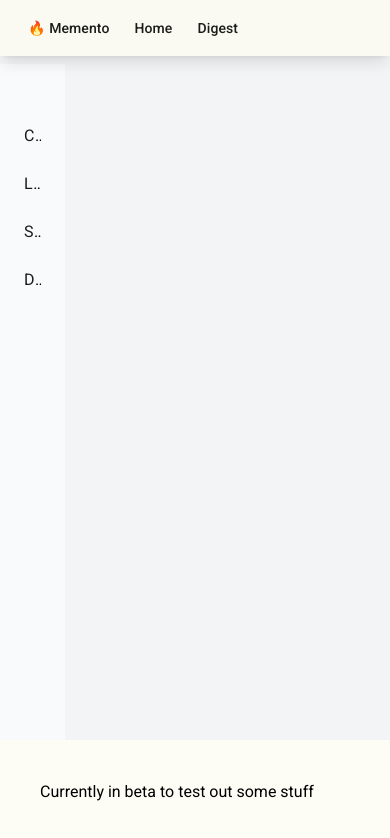
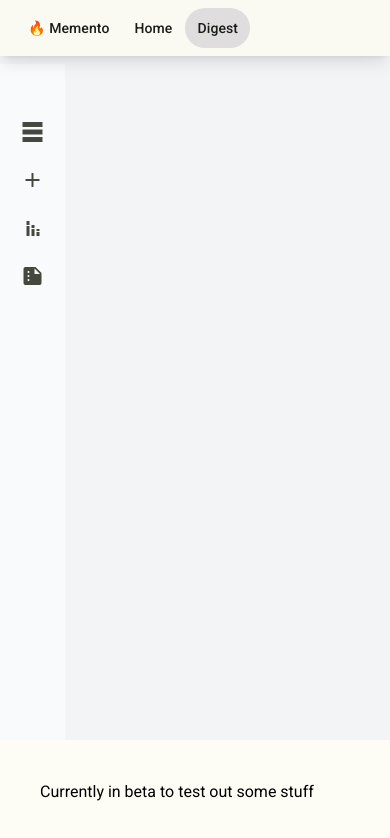
Before and after one commit to PasNinii/hostiles-workspace, an Angular app: page /digest in a window 390 px wide. Shown: the top 838 px of the page. Built offline with nearby package versions, Linux system fonts and the light colour scheme.

Commit message:
small display

```diff
--- a/projects/memento/src/app/app.routes.ts
+++ b/projects/memento/src/app/app.routes.ts
@@ -2,9 +2,14 @@ import { Routes } from '@angular/router';
 
 export const routes: Routes = [
   { path: '', pathMatch: 'full', redirectTo: 'home' },
-  { path: 'home', loadChildren: () => import('./feature/home/home.routes') },
   {
-    path: '',
+    path: 'home',
+    title: 'Home',
+    loadChildren: () => import('./feature/home/home.routes'),
+  },
+  {
+    path: 'digest',
+    title: 'Digest',
     loadChildren: () => import('./feature/digest/digest.routes'),
   },
   { path: '**', redirectTo: '' },
--- a/projects/memento/src/app/feature/digest/digest.routes.ts
+++ b/projects/memento/src/app/feature/digest/digest.routes.ts
@@ -1,25 +1,35 @@
-import { Routes } from '@angular/router';
+import { Route } from '@angular/router';
 import { DigestComponent } from './digest.components';
 
-export default <Routes>[
+export type ExtendedRoute = Route & { icon?: string };
+
+export default <ExtendedRoute[]>[
   {
-    path: 'digest',
+    path: '',
     component: DigestComponent,
-    children: [
+    children: <ExtendedRoute>[
       {
         path: 'digest-list',
+        title: 'List',
+        icon: 'table_rows',
         loadChildren: () => import('./digest-list/digest-list.routes'),
       },
       {
         path: 'digest-create',
+        title: 'Create',
+        icon: 'add',
         loadChildren: () => import('./digest-create/digest-create.routes'),
       },
       {
         path: 'digest-stat',
+        title: 'Stat',
+        icon: 'stacked_bar_chart',
         loadChildren: () => import('./digest-stat/digest-stat.routes'),
       },
       {
         path: 'digest-detail',
+        title: 'Detail',
+        icon: 'summarize',
         loadChildren: () => import('./digest-detail/digest-detail.routes'),
       },
     ],
--- a/projects/memento/src/app/layout/main-layout.component.html
+++ b/projects/memento/src/app/layout/main-layout.component.html
@@ -1,7 +1,10 @@
 <mat-toolbar class="fixed shadow-lg">
   <button mat-button class="logo">🔥 Memento</button>
-  <a mat-button routerLink="home">Home</a>
-  <a mat-button routerLink="digest">Digest</a>
+  @for (route of hostilesRoute(); track route) {
+    <a mat-button [routerLink]="route.path" routerLinkActive="is-active">
+      {{ route.title }}
+    </a>
+  }
 
   <span class="fill-space"></span>
 </mat-toolbar>
@@ -9,12 +12,32 @@
 <main class="container mt-16 p-0 flex flex-1">
   @if (isDigestPage()) {
     <section class="px-2 pt-10 w-2/12 bg-slate-50">
-      <mat-nav-list>
-        <a mat-list-item routerLink="digest/digest-create">Create</a>
-        <a mat-list-item routerLink="digest/digest-list">List</a>
-        <a mat-list-item routerLink="digest/digest-stat">Stat</a>
-        <a mat-list-item routerLink="digest/digest-detail">Detail</a>
-      </mat-nav-list>
+      @if (layout() === 'XSmall') {
+        <div class="flex flex-col items-center">
+          @for (route of digestChildrenRoute(); track route) {
+            <a
+              class="mt-2"
+              mat-icon-button
+              [routerLink]="'digest/' + route.path"
+              routerLinkActive="is-active"
+            >
+              <mat-icon>{{ route.icon }}</mat-icon>
+            </a>
+          }
+        </div>
+      } @else {
+        <mat-nav-list>
+          @for (route of digestChildrenRoute(); track route) {
+            <a
+              mat-list-item
+              [routerLink]="'digest/' + route.path"
+              routerLinkActive="is-active"
+            >
+              {{ route.title }}
+            </a>
+          }
+        </mat-nav-list>
+      }
     </section>
     <section class="p-10 w-10/12">
       <router-outlet />
--- a/projects/memento/src/app/layout/main-layout.component.scss
+++ b/projects/memento/src/app/layout/main-layout.component.scss
@@ -5,3 +5,13 @@
 footer {
   background-color: #fdfdf5;
 }
+
+.is-active {
+  background-color: #dfdddd;
+}
+
+.mdc-icon-button {
+  display: inline-flex;
+  align-items: center;
+  justify-content: center;
+}
--- a/projects/memento/src/app/layout/main-layout.component.ts
+++ b/projects/memento/src/app/layout/main-layout.component.ts
@@ -6,14 +6,20 @@ import { MatToolbarModule } from '@angular/material/toolbar';
 import { MatSidenavModule } from '@angular/material/sidenav';
 import { MatListModule } from '@angular/material/list';
 import {
+  ActivatedRoute,
   NavigationEnd,
   Router,
   RouterLink,
   RouterLinkActive,
   RouterOutlet,
+  Routes,
 } from '@angular/router';
 import { takeUntilDestroyed } from '@angular/core/rxjs-interop';
 import { filter, tap } from 'rxjs';
+import { BreakpointObserver, Breakpoints } from '@angular/cdk/layout';
+
+import digestRoutes, { ExtendedRoute } from '../feature/digest/digest.routes';
+import { routes } from '../app.routes';
 
 @Component({
   selector: 'hostiles-main-layout',
@@ -37,16 +43,54 @@ import { filter, tap } from 'rxjs';
 })
 export class MainLayoutComponent {
   public readonly router = inject(Router);
+  public readonly route = inject(ActivatedRoute);
+
+  public readonly hostilesRoute = signal<Routes | undefined>(
+    routes.filter((route) => route.title),
+  );
+
   public readonly isDigestPage = signal<boolean>(false);
+  public readonly digestChildrenRoute = signal<ExtendedRoute[] | undefined>(
+    digestRoutes[0].children,
+  );
+
+  public readonly layout = signal<string | undefined>(undefined);
+
+  private readonly breakpointObserver = inject(BreakpointObserver);
+
+  private readonly breakpointStateMap = new Map([
+    [Breakpoints.XSmall, 'XSmall'],
+    [Breakpoints.Small, 'Small'],
+    [Breakpoints.Medium, 'Medium'],
+    [Breakpoints.Large, 'Large'],
+    [Breakpoints.XLarge, 'XLarge'],
+  ]);
 
   constructor() {
+    this.breakpointObserver
+      .observe([
+        Breakpoints.XSmall,
+        Breakpoints.Small,
+        Breakpoints.Medium,
+        Breakpoints.Large,
+        Breakpoints.XLarge,
+      ])
+      .pipe(takeUntilDestroyed())
+      .subscribe((result) => {
+        for (const query of Object.keys(result.breakpoints)) {
+          if (result.breakpoints[query]) {
+            this.layout.set(this.breakpointStateMap.get(query));
+          }
+        }
+      });
+
     this.router.events
       .pipe(
         filter(
           (event): event is NavigationEnd => event instanceof NavigationEnd,
         ),
         tap((event: NavigationEnd) =>
-          this.isDigestPage.set(event.url.includes('digest')),
+          this.isDigestPage.set(event.url.includes('/digest')),
         ),
         takeUntilDestroyed(),
       )
```
Also changed, not shown: 1 other file (tests, documents, lock files or other folders).
